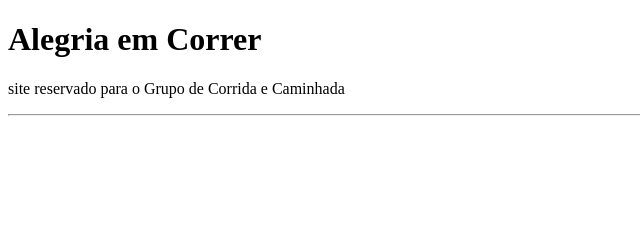
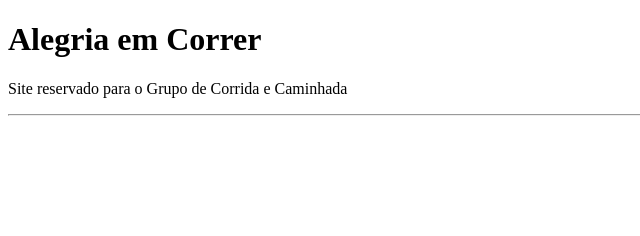
Before and after one commit to dodoagrega/alegriaemcorrer, a plain HTML site: page index.html in a window 1280 px wide. Shown: the top 236 px of the page, 0-640 px from the left. Drawn offline with Linux system fonts and the light colour scheme.

Commit message:
Update index.html

```diff
--- a/index.html
+++ b/index.html
@@ -8,7 +8,7 @@
 </head>
 <body>
     <h1>Alegria em Correr</h1>
-    <p>site reservado para o Grupo de Corrida e Caminhada</p>
+    <p>Site reservado para o Grupo de Corrida e Caminhada</p>
     <hr>
     <img src="image/correr.gif">
 </body>
```
